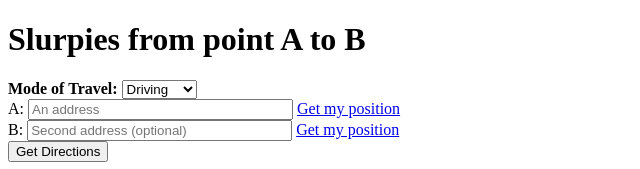
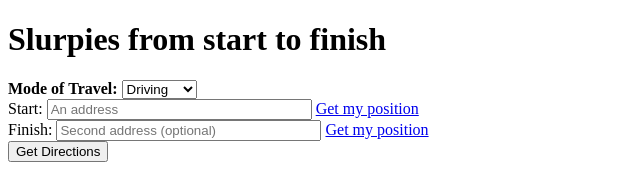
Before and after one commit to bwmello/TravelingSlurpyman, a plain HTML site: page SiteRoot/index.html in a window 1280 px wide. Shown: the top 169 px of the page, without its empty margins (0-640 px from the left). Drawn offline with nearby package versions, Linux system fonts and the light colour scheme; some packages are replaced by stand-ins of ours; grey boxes are pictures that could not be loaded.

Commit message:
Modified header and labels in index.html.

```diff
--- a/SiteRoot/index.html
+++ b/SiteRoot/index.html
@@ -2,7 +2,7 @@
 index.html
 The home page of the Traveling Slurpyman web app
 author Brent Mello
-last edited 1/22/2014
+last edited 1/24/2014
 -->
 <!DOCTYPE html>
 <html>
@@ -35,7 +35,7 @@ last edited 1/22/2014
     </head>
 
     <body>
-        <h1>Slurpies from point A to B</h1>
+        <h1>Slurpies from start to finish</h1>
 
         <div>
             <strong>Mode of Travel: </strong>
@@ -48,11 +48,11 @@ last edited 1/22/2014
         </div>
 
         <form id="calculate-route" name="calculate-route" action="#" method="get">
-            <label for="start">A:</label>
+            <label for="start">Start:</label>
             <input type="text" id="start" name="start" required placeholder="An address" size="30" />
             <a id="start-link" href="#">Get my position</a>
             <br />
-            <label for="end">B:</label>
+            <label for="end">Finish:</label>
             <input type="text" id="end" name="end" placeholder="Second address (optional)" size="30" />
             <a id="end-link" href="#">Get my position</a>
             <br />
```
